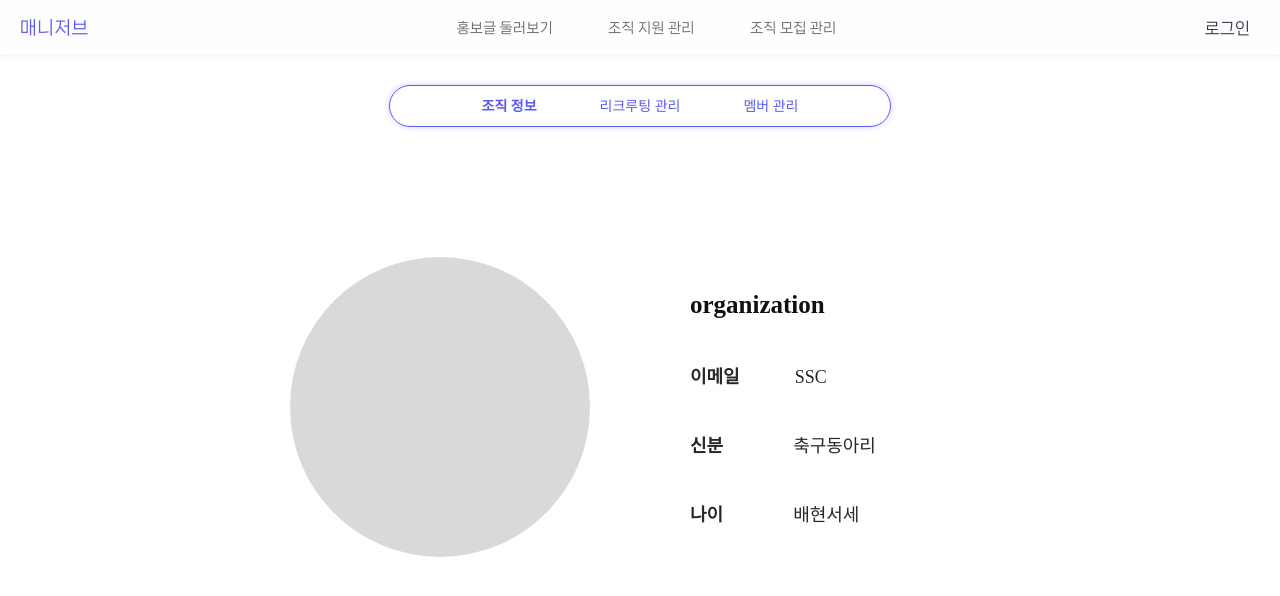
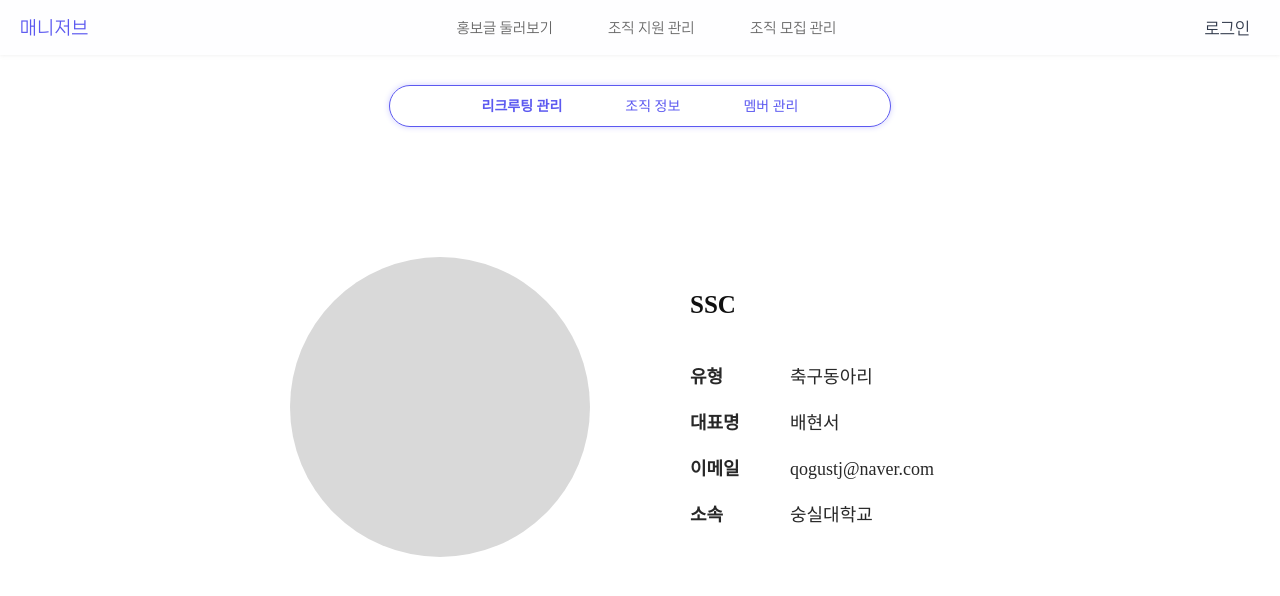
Before and after one commit to ssu-monsters/go-ssu-dong-front, a Next.js app: page /recruit/1 in a window 1280 px wide. Shown: the top 596 px of the page. Built offline with nearby package versions, Linux system fonts and the light colour scheme.

Commit message:
[fix] userinfo 및 semiNavbar 수정

```diff
--- a/src/components/SemiNavbar/SemiNavbar.tsx
+++ b/src/components/SemiNavbar/SemiNavbar.tsx
@@ -12,7 +12,7 @@ interface NavItems {
 const SemiNavbar = ({ content }: MyComponentProps) => {
   const navItems: NavItems = {
     support: ['나의 프로필', '지원 현황', '지원서 관리'],
-    recruit: ['조직 정보', '리크루팅 관리', '멤버 관리'],
+    recruit: ['리크루팅 관리', '조직 정보', '멤버 관리'],
   };
 
   const [active, setActive] = useState(0);
--- a/src/components/UserInfo/UserInfo.style.ts
+++ b/src/components/UserInfo/UserInfo.style.ts
@@ -28,6 +28,11 @@ export default css`
     color: #282828;
   }
 
+  .semi .type {
+    width: 100px;
+    padding-right: 30px;
+  }
+
   .user-info .name {
     font-size: 25px;
     line-height: 40px;
@@ -49,18 +54,18 @@ export default css`
   .email {
     display: flex;
     align-items: center;
-    margin-right: 55px;
+    width: 100px;
   }
 
   .indentity {
     display: flex;
+    width: 100px;
     align-items: center;
-    margin-right: 70px;
   }
   .age {
     display: flex;
+    width: 100px;
     align-items: center;
-    margin-right: 70px;
   }
 
   .user-info .text {
--- a/src/components/UserInfo/UserInfo.tsx
+++ b/src/components/UserInfo/UserInfo.tsx
@@ -10,19 +10,33 @@ const UserInfo = ({ info }: MyComponentProps) => {
       <div className="container">
         <div className="user-image"></div>
         <div className="user-info">
-          <div className="name">{info[0]}</div>
+          <div className="name">{info[1]}</div>
           <div className="user-semi-info">
             <div className="semi">
-              <div className="email">이메일</div>
-              <div className="text">{info[1]}</div>
-            </div>
-            <div className="semi">
-              <div className="indentity">신분</div>
+              <div className="email ">
+                {info[0] === 'user' ? '이메일' : '유형'}
+              </div>
               <div className="text">{info[2]}</div>
             </div>
             <div className="semi">
-              <div className="age">나이</div>
-              <div className="text">{info[3]}세</div>
+              <div className="indentity ">
+                {info[0] === 'user' ? '신분' : '대표명'}
+              </div>
+              <div className="text">{info[3]}</div>
+            </div>
+            {info[0] === 'organization' ? (
+              <div className="semi">
+                <div className="email ">이메일</div>
+                <div className="text">{info[4]}</div>
+              </div>
+            ) : (
+              ''
+            )}
+            <div className="semi">
+              <div className="age ">{info[0] === 'user' ? '나이' : '소속'}</div>
+              <div className="text">
+                {info[0] === 'user' ? `${info[4]}세` : `${info[5]} `}
+              </div>
             </div>
           </div>
         </div>
--- a/src/pages/support/index.tsx
+++ b/src/pages/support/index.tsx
@@ -4,7 +4,7 @@ import UserInfo from '@/components/UserInfo';
 
 const Support = () => {
   const PAGENAME = 'support';
-  const USERINFO = ['배현서', 'qogustj@naver.com', '학생', 24];
+  const USERINFO = ['user', '배현서', 'qogustj@naver.com', '학생', 24];
 
   return (
     <>
```
